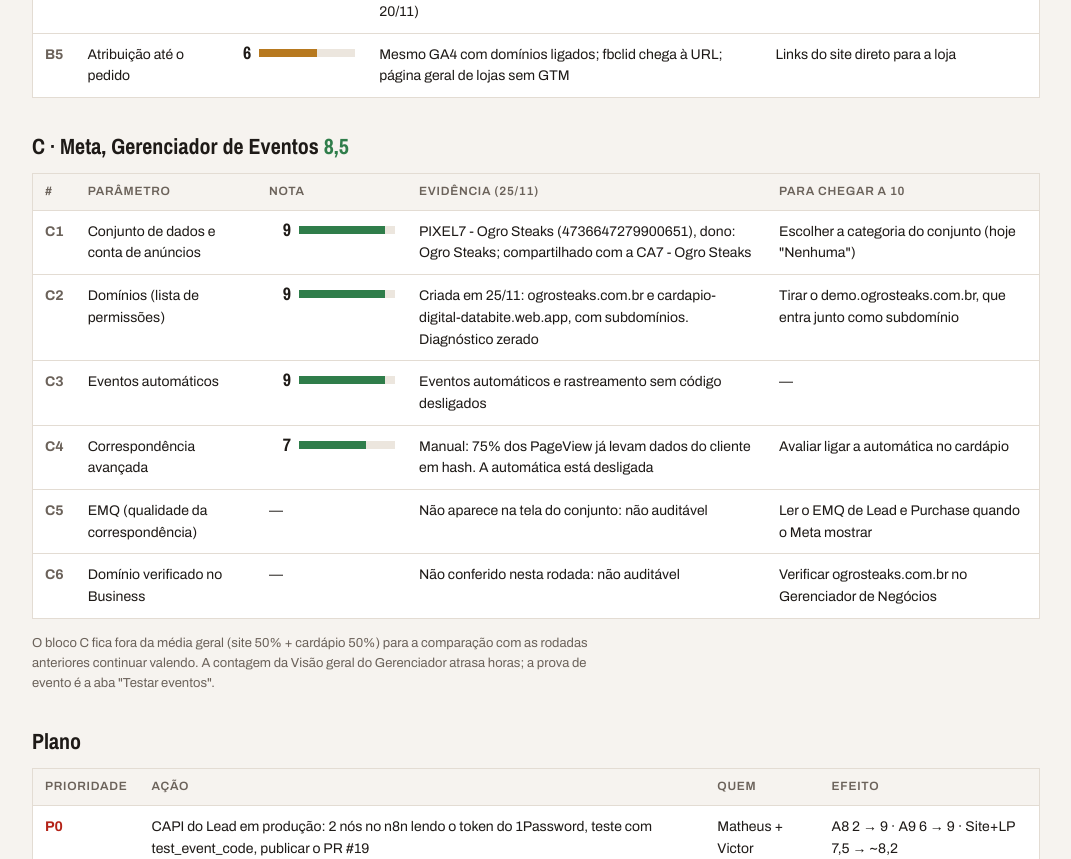
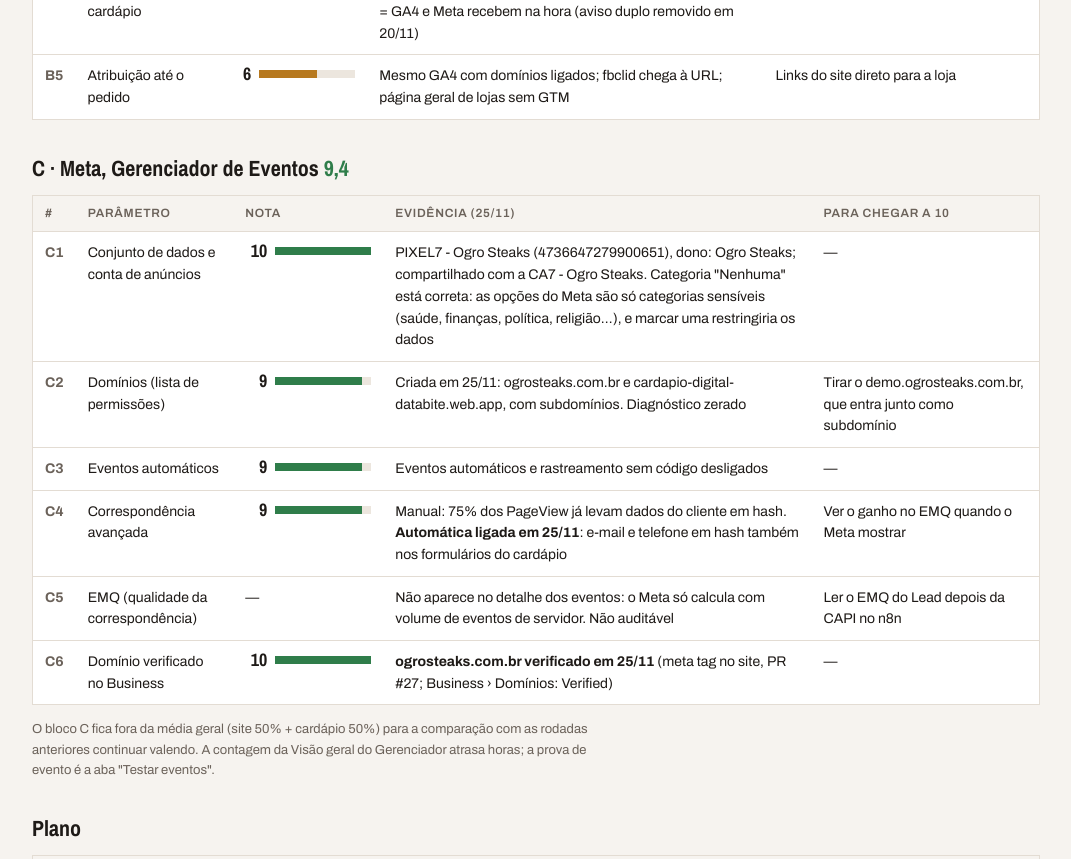
Before and after one commit to dev-seven7/ogro-auditoria-pixel, a plain HTML site: page index.html in a window 1280 px wide. Shown: the part 2662-3521 px from the top of the page, without its empty margins (104-1175 px from the left). Drawn offline with nearby package versions, Linux system fonts and the light colour scheme.

Commit message:
docs: auditoria 9ª rodada · bloco C 9,4 (domínio verificado, correspondência automática)
Co-Authored-By: Claude Opus 5.5 <noreply@anthropic.com>

```diff
--- a/index.html
+++ b/index.html
@@ -80,7 +80,7 @@ footer{font-size:12px;color:var(--muted);border-top:1px solid var(--line);paddin
       <tr><td class="id">A15</td><td>Governança e acessos</td><td class="mid">4</td><td class="mid"><strong>5</strong></td><td>Time com acesso ao Meta, com 2FA. Lista de permissões de domínio criada. Acessos de terceiros ainda a revisar</td></tr>
       <tr><td class="id">B2</td><td>Funil de e-commerce</td><td class="mid">6</td><td class="hi"><strong>8</strong></td><td>O Meta recebeu o funil inteiro do cardápio desde 18/11: ViewContent 163 · AddToCart 60 · InitiateCheckout 24 · Purchase 21</td></tr>
       <tr><td class="id">B3</td><td>Compra validada</td><td class="lo">3</td><td class="mid"><strong>6</strong></td><td>21 compras reais chegaram ao Meta com value e currency. Falta conferir valor e número com os pedidos do Databite</td></tr>
-      <tr><td class="id">C</td><td>Meta (Gerenciador de Eventos)</td><td>não auditável</td><td class="hi"><strong>8,5</strong></td><td>Agora auditável: conta de anúncios ligada, domínios na lista de permissões, eventos automáticos desligados. Fica fora da média geral para comparar com as rodadas anteriores</td></tr>
+      <tr><td class="id">C</td><td>Meta (Gerenciador de Eventos)</td><td>não auditável</td><td class="hi"><strong>9,4</strong></td><td>Agora auditável: conta de anúncios ligada, domínios na lista de permissões, eventos automáticos desligados, <strong>domínio verificado</strong> e <strong>correspondência automática ligada</strong>. Fica fora da média geral para comparar com as rodadas anteriores</td></tr>
     </tbody>
   </table></div>
   <p class="note">Correção de conta: o título do bloco A na 8ª rodada mostrava 7,5 e o resumo 7,4, mas a soma das 15 notas dava 7,3 (110 ÷ 15). Nesta rodada: A = 113 ÷ 15 = 7,5 · B = 38 ÷ 5 = 7,6 · geral = (7,53 + 7,6) ÷ 2 = 7,6.</p>
@@ -127,17 +127,17 @@ footer{font-size:12px;color:var(--muted);border-top:1px solid var(--line);paddin
 </section>
 
 <section>
-  <h2>C · Meta, Gerenciador de Eventos <span class="hi">8,5</span></h2>
-  <!-- 9+9+9+7 = 34 / 4 = 8,5 (C5 e C6 não auditáveis, fora da média) -->
+  <h2>C · Meta, Gerenciador de Eventos <span class="hi">9,4</span></h2>
+  <!-- 10+9+9+9+10 = 47 / 5 = 9,4 (C5 não auditável, fora da média) -->
   <div class="tbl"><table>
     <thead><tr><th>#</th><th>Parâmetro</th><th>Nota</th><th>Evidência (25/11)</th><th>Para chegar a 10</th></tr></thead>
     <tbody>
-      <tr><td class="id">C1</td><td>Conjunto de dados e conta de anúncios</td><td class="sc"><span class="bar" style="--v:9;--c:var(--good)"><b>9</b><i></i></span></td><td>PIXEL7 - Ogro Steaks (4736647279900651), dono: Ogro Steaks; compartilhado com a CA7 - Ogro Steaks</td><td>Escolher a categoria do conjunto (hoje "Nenhuma")</td></tr>
+      <tr><td class="id">C1</td><td>Conjunto de dados e conta de anúncios</td><td class="sc"><span class="bar" style="--v:10;--c:var(--good)"><b>10</b><i></i></span></td><td>PIXEL7 - Ogro Steaks (4736647279900651), dono: Ogro Steaks; compartilhado com a CA7 - Ogro Steaks. Categoria "Nenhuma" está correta: as opções do Meta são só categorias sensíveis (saúde, finanças, política, religião…), e marcar uma restringiria os dados</td><td>—</td></tr>
       <tr><td class="id">C2</td><td>Domínios (lista de permissões)</td><td class="sc"><span class="bar" style="--v:9;--c:var(--good)"><b>9</b><i></i></span></td><td>Criada em 25/11: ogrosteaks.com.br e cardapio-digital-databite.web.app, com subdomínios. Diagnóstico zerado</td><td>Tirar o demo.ogrosteaks.com.br, que entra junto como subdomínio</td></tr>
       <tr><td class="id">C3</td><td>Eventos automáticos</td><td class="sc"><span class="bar" style="--v:9;--c:var(--good)"><b>9</b><i></i></span></td><td>Eventos automáticos e rastreamento sem código desligados</td><td>—</td></tr>
-      <tr><td class="id">C4</td><td>Correspondência avançada</td><td class="sc"><span class="bar" style="--v:7;--c:var(--good)"><b>7</b><i></i></span></td><td>Manual: 75% dos PageView já levam dados do cliente em hash. A automática está desligada</td><td>Avaliar ligar a automática no cardápio</td></tr>
-      <tr><td class="id">C5</td><td>EMQ (qualidade da correspondência)</td><td class="sc">—</td><td>Não aparece na tela do conjunto: não auditável</td><td>Ler o EMQ de Lead e Purchase quando o Meta mostrar</td></tr>
-      <tr><td class="id">C6</td><td>Domínio verificado no Business</td><td class="sc">—</td><td>Não conferido nesta rodada: não auditável</td><td>Verificar ogrosteaks.com.br no Gerenciador de Negócios</td></tr>
+      <tr><td class="id">C4</td><td>Correspondência avançada</td><td class="sc"><span class="bar" style="--v:9;--c:var(--good)"><b>9</b><i></i></span></td><td>Manual: 75% dos PageView já levam dados do cliente em hash. <strong>Automática ligada em 25/11</strong>: e-mail e telefone em hash também nos formulários do cardápio</td><td>Ver o ganho no EMQ quando o Meta mostrar</td></tr>
+      <tr><td class="id">C5</td><td>EMQ (qualidade da correspondência)</td><td class="sc">—</td><td>Não aparece no detalhe dos eventos: o Meta só calcula com volume de eventos de servidor. Não auditável</td><td>Ler o EMQ do Lead depois da CAPI no n8n</td></tr>
+      <tr><td class="id">C6</td><td>Domínio verificado no Business</td><td class="sc"><span class="bar" style="--v:10;--c:var(--good)"><b>10</b><i></i></span></td><td><strong>ogrosteaks.com.br verificado em 25/11</strong> (meta tag no site, PR #27; Business › Domínios: Verified)</td><td>—</td></tr>
     </tbody>
   </table></div>
   <p class="note">O bloco C fica fora da média geral (site 50% + cardápio 50%) para a comparação com as rodadas anteriores continuar valendo. A contagem da Visão geral do Gerenciador atrasa horas; a prova de evento é a aba "Testar eventos".</p>
@@ -152,7 +152,7 @@ footer{font-size:12px;color:var(--muted);border-top:1px solid var(--line);paddin
       <tr><td><strong class="lo">P0</strong></td><td>Cruzar as 21 compras do Meta com os pedidos do Databite (valor, desconto, número)</td><td>Victor + loja</td><td>B3 6 → 9 · Cardápio 7,6 → ~8,2</td></tr>
       <tr><td><strong class="mid">P1</strong></td><td>Publicar o PR #25 (aceite de marketing separado + GA4 antes do cupom)</td><td>Victor</td><td>A2 e A3 8 → 9</td></tr>
       <tr><td><strong class="mid">P1</strong></td><td>Revisão dos acessos de terceiros</td><td>Manu</td><td>A15 5 → 8</td></tr>
-      <tr><td><strong>P2</strong></td><td>Dados legais na política; view_item no GA4; público de remarketing; categoria do conjunto e EMQ no Meta</td><td>Igor / Victor</td><td>A2, A5, A14 → 10 · C → 9</td></tr>
+      <tr><td><strong>P2</strong></td><td>Dados legais na política; view_item no GA4; público de remarketing; ler o EMQ no Meta</td><td>Igor / Victor</td><td>A2, A5, A14 → 10</td></tr>
     </tbody>
   </table></div>
 </section>
```
